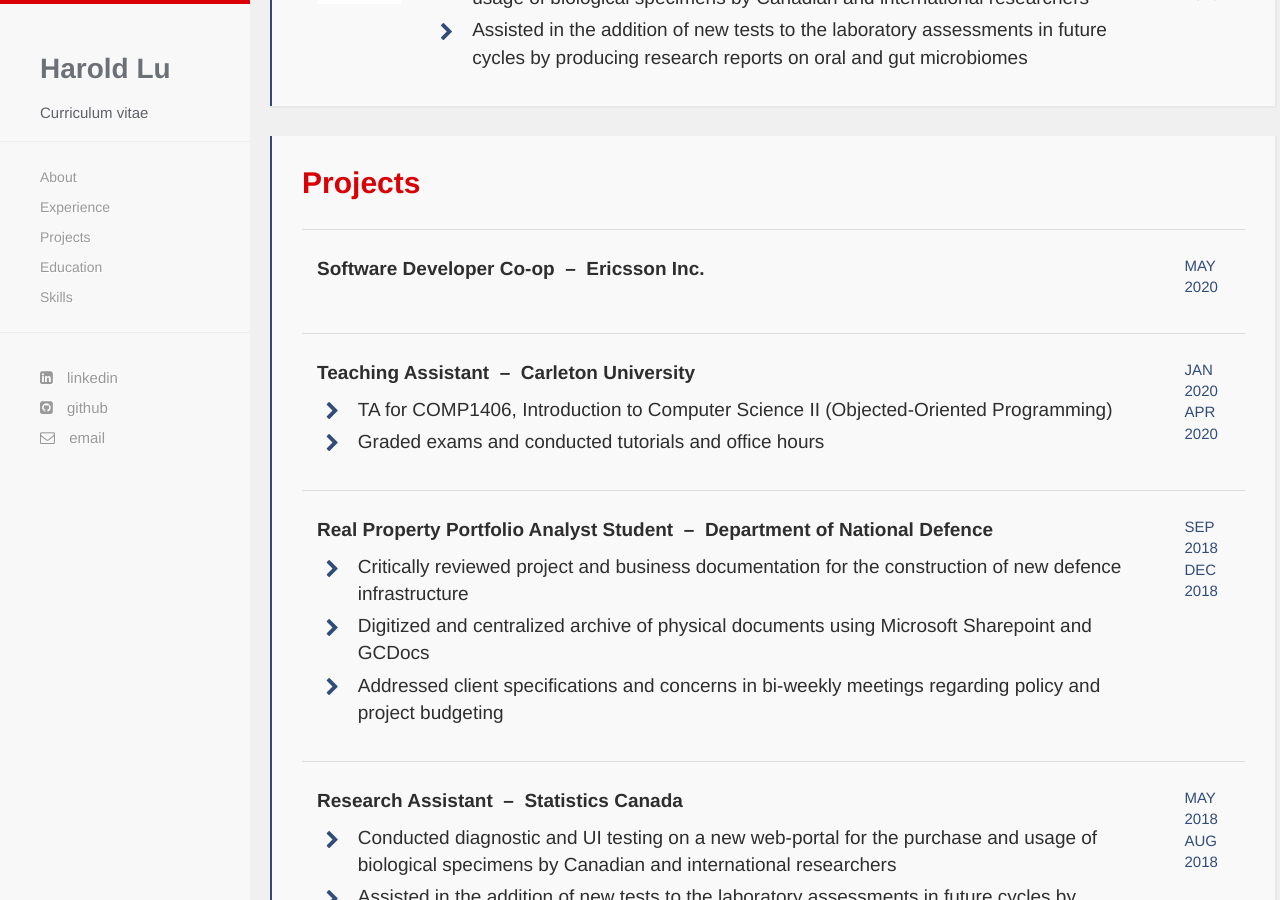
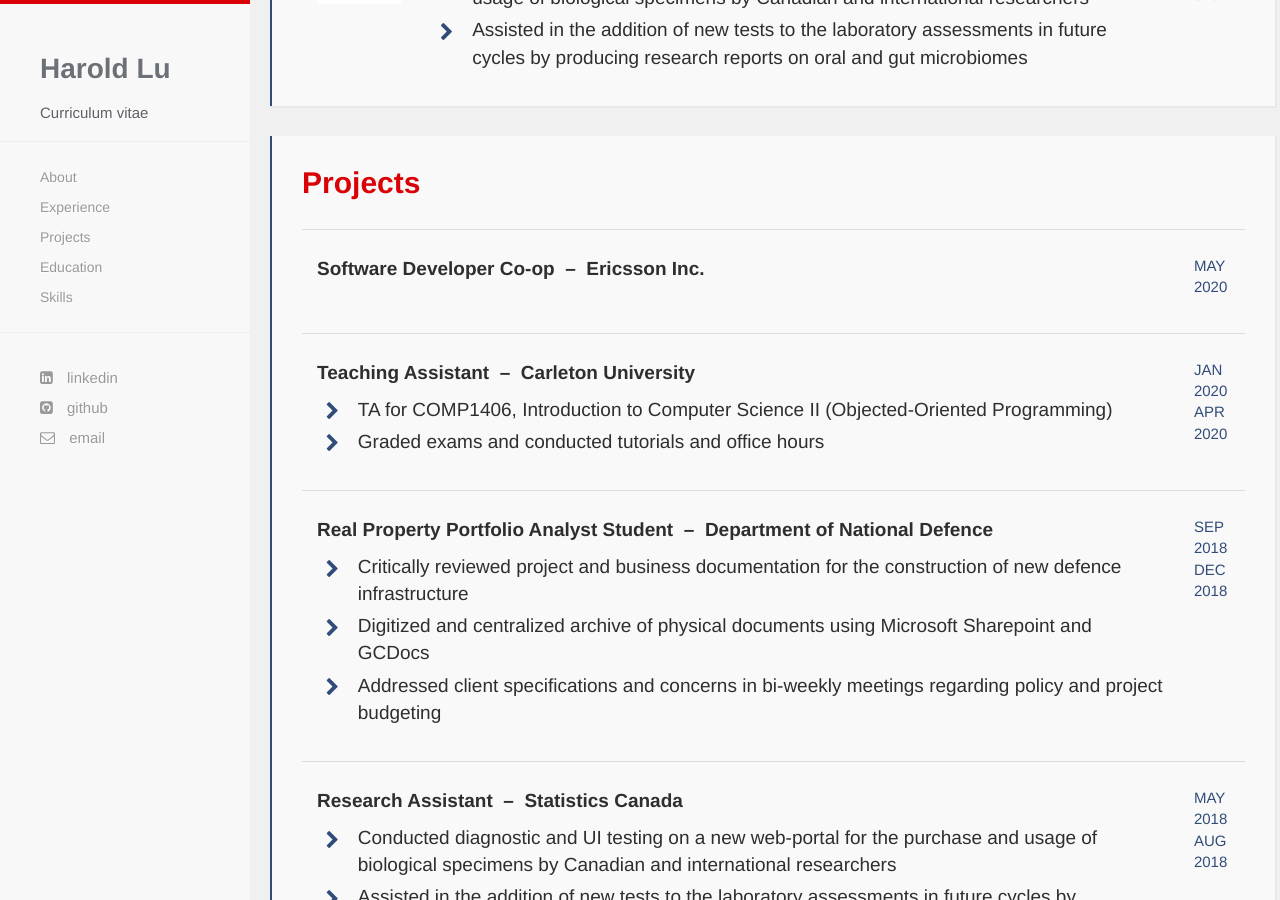
Before and after one commit to harold-lu/harold-lu.github.io, a Jekyll site: the page built from index.html, in a window 1280 px wide and 900 px high, scrolled down 1801 px. Built offline with Jekyll 4.4.1, drawn with Linux system fonts in a browser that asks for light colours; nearby versions of some CDN libraries; some web fonts are replaced.

Commit message:
table update

```diff
--- a/index.html
+++ b/index.html
@@ -98,7 +98,7 @@
       <table class="table table-condensed" style="width:100%">
         <tbody>
           <tr>
-            <td style="width:92%;padding:25px 15px 25px 15px">
+            <td style="width:93%;padding:25px 15px 25px 15px">
               <p style="color:#2e2e2e;font-size:19px;font-weight:600">Software Developer Co-op &nbsp;&ndash;&nbsp; Ericsson Inc.</p>
 <!--			  <ul  class="fa-ul" style="font-size:19px;font-weight:450;color:#2e2e2e;padding:0px">
 				<li style="padding-bottom:5px"><span class="fa-li"><i class="fa fa-chevron-right" style="padding-right:10px;color:#324C79"></i></span> </li>
@@ -111,7 +111,7 @@
 			</td>
           </tr>
           <tr>
-            <td style="width:92%;padding:25px 15px 25px 15px">
+            <td style="width:93%;padding:25px 15px 25px 15px">
               <p style="color:#2e2e2e;font-size:19px;font-weight:600">Teaching Assistant &nbsp;&ndash;&nbsp; Carleton University</p>
 			  <ul  class="fa-ul" style="font-size:19px;font-weight:450;color:#2e2e2e;padding:0px">
 				<li style="padding-bottom:5px"><span class="fa-li"><i class="fa fa-chevron-right" style="padding-right:10px;color:#324C79"></i></span> TA for COMP1406, Introduction to Computer Science II (Objected-Oriented Programming)</li>
@@ -123,7 +123,7 @@
 			</td>
           </tr>
           <tr>
-            <td style="width:92%;padding:25px 15px 25px 15px">
+            <td style="width:93%;padding:25px 15px 25px 15px">
               <p style="color:#2e2e2e;font-size:19px;font-weight:600">Real Property Portfolio Analyst Student &nbsp;&ndash;&nbsp; Department of National Defence</p>
 			  <ul  class="fa-ul" style="font-size:19px;font-weight:450;color:#2e2e2e;padding:0px">
 				<li style="padding-bottom:5px"><span class="fa-li"><i class="fa fa-chevron-right" style="padding-right:10px;color:#324C79"></i></span> Critically reviewed project and business documentation for the construction of new defence infrastructure</li>
@@ -136,7 +136,7 @@
 			</td>
           </tr>
 		  <tr>
-            <td style="width:92%;padding:25px 15px 25px 15px">
+            <td style="width:93%;padding:25px 15px 25px 15px">
               <p style="color:#2e2e2e;font-size:19px;font-weight:600">Research Assistant &nbsp;&ndash;&nbsp; Statistics Canada</p>
 			  <ul  class="fa-ul" style="font-size:19px;font-weight:450;color:#2e2e2e;padding:0px">
 				<li style="padding-bottom:5px"><span class="fa-li"><i class="fa fa-chevron-right" style="padding-right:10px;color:#324C79"></i></span> Conducted diagnostic and UI testing on a new web-portal for the purchase and usage of biological specimens by Canadian and international researchers</li>
```
